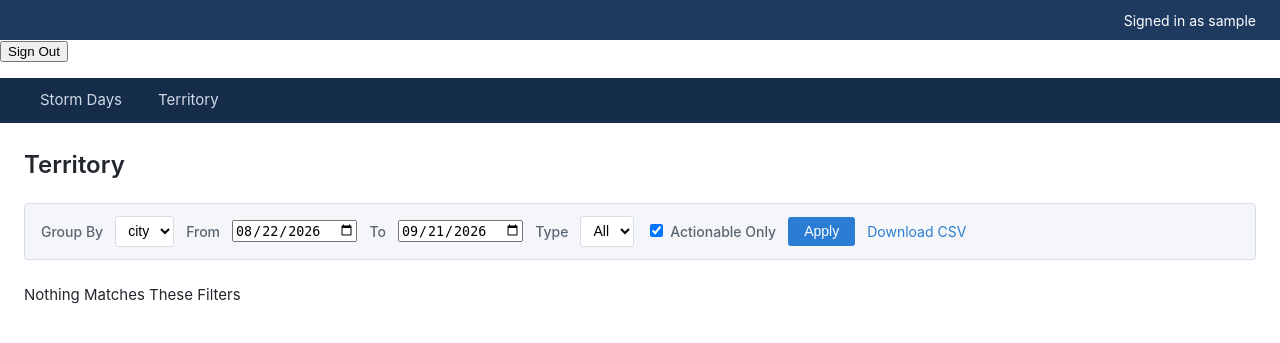
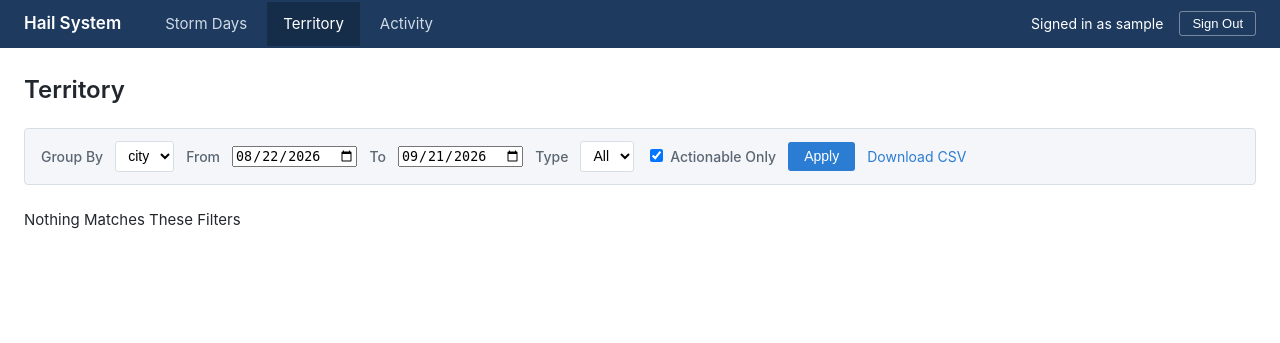
Before and after one commit to justynlarry/Hail-System, a Flask app: page /territory in a window 1280 px wide. Shown: the top 343 px of the page. Run offline with Flask 3, Linux system fonts and the light colour scheme; the visitor is signed in with stand-in values (Sample User, id 1); data that the repository does not hold is empty; some libraries are stand-ins or nearby versions.

Commit message:
Merge site header into one bar, wire up flash display, fix Phase 3 audit findings
Header: base.html replaces the stacked userbar/nav pair with a single
.site-header -- brand + nav (Storm Days/Territory/Activity, active-state
highlighted) on the left, "Signed in as" + Sign Out on the right. Sign
Out stays a POST form. login.html has no header since it's gated on
session.emp_id.

Flashes: base.html now renders get_flashed_messages() globally (the
.flashes panel), so Pull/Match feedback that was previously queued but
never displayed anywhere except login.html now shows up everywhere.
login.html's own now-redundant flash block is removed.

Fixes found in the Phase 3 wrap-up audit:
- storm_matches() passed rows to matches.html instead of groups, so the
  page always rendered "No matched listings" regardless of real data
- web service was missing RENTCAST_KEY in docker-compose.yml -- the
  Pull feature runs inside the web process's own thread, not the
  separate tools-profile app service, so every real pull failed auth
  before making a request
- workstate.py counted a failed pull (api_status = 'failed') the same
  as a successful one, so an auth failure like the above would still
  flip a storm day's badge to "Pulled, not matched"
- territory.html's city drill-down passed the page's overall
  selected_type instead of each row's own report_text, so expanding a
  city with multiple storm types would filter on the wrong one
- missing space in the "No new matches" flash text
- dead data-days read in storms.js, never emitted by any template

Two syntax slips introduced while wiring the flashes panel are also
fixed here: base.html's {% endfor %} had gotten mangled to {{% endfor
%}}, and login.html lost its {% block content %} opener while its
redundant flash block was being removed -- both broke every page
they touched (base.html breaks everything that extends it; login.html
broke sign-in entirely). Verified via a full rebuild + recreate and
re-checking every route before this commit.

Co-Authored-By: Claude Sonnet 5 <noreply@anthropic.com>

```diff
--- a/docker-compose.yml
+++ b/docker-compose.yml
@@ -111,6 +111,7 @@ services:
       PGUSER: hail_app
       PGPASSWORD: ${HAIL_APP_PASSWORD:?HAIL_APP_PASSWORD is not set --see .env.example}
       FLASK_SECRET_KEY: ${FLASK_SECRET_KEY:?FLASK_SECRET_KEY is not set -- see .env.example}
+      RENTCAST_KEY: ${RENTCAST_KEY:?}
     ports:
       - "127.0.0.1:8000:8000"
     networks:
--- a/hailsys/queries/workstate.py
+++ b/hailsys/queries/workstate.py
@@ -29,6 +29,7 @@ WITH activity AS (
     WHERE storm_date IS NOT NULL
         AND storm_date >= %(start_date)s
         AND storm_date < %(end_date)s
+        AND api_status <> 'failed'
 
     UNION ALL
 
--- a/hailsys/web/static/storms.js
+++ b/hailsys/web/static/storms.js
@@ -22,7 +22,6 @@ document.addEventListener('click', function (event) {
     if (button.dataset.date) params.set('date', button.dataset.date);
     if (button.dataset.type) params.set('type', button.dataset.type);
     if (button.dataset.area) params.set('area_name', button.dataset.area);
-    if (button.dataset.days) params.set('days', button.dataset.days);
     if (button.dataset.start) params.set('start', button.dataset.start);
     if (button.dataset.end) params.set('end', button.dataset.end);
     if (button.dataset.actionable === '1') params.set('actionable', '1');
--- a/hailsys/web/static/style.css
+++ b/hailsys/web/static/style.css
@@ -19,20 +19,56 @@ body {
   line-height: 1.5;
 }
 
-/* Header bar */
-.userbar {
+/* Header bar: app name + nav on the left, session info + sign out on the
+   right, one bar rather than a stacked userbar/nav pair. */
+.site-header {
   display: flex;
+  align-items: center;
+  justify-content: space-between;
   gap: 1rem;
-  align-items: center;
-  justify-content: flex-end;
   background: var(--navy);
   color: #fff;
-  padding: 0.6rem 1.5rem;
+  padding: 0 1.5rem;
+  margin: 0 0 1.5rem;
+}
+
+.site-header-left {
+  display: flex;
+  align-items: center;
+  gap: 0.25rem;
+}
+
+.brand {
+  color: #fff;
+  text-decoration: none;
+  font-weight: 600;
+  font-size: 1.0625rem;
+  padding: 0.7rem 1rem 0.7rem 0;
+  margin-right: 0.5rem;
+}
+
+.nav {
+  display: flex;
+  gap: 0.25rem;
+}
+.nav a {
+  color: #cfdae6;
+  text-decoration: none;
+  padding: 0.7rem 1rem;
+  font-size: 0.9375rem;
+}
+.nav a:hover { color: #fff; background: rgba(255,255,255,0.08); }
+.nav a.active { color: #fff; background: var(--navy-dark); }
+
+.site-header-right {
+  display: flex;
+  align-items: center;
+  gap: 1rem;
   font-size: 0.875rem;
-  margin: 0;
+  white-space: nowrap;
 }
-.userbar form { margin: 0; }
-.userbar button {
+.site-header-right form { margin: 0; display: inline-block; }
+.site-header-right button {
   background: transparent;
   border: 1px solid rgba(255,255,255,0.4);
   color: #fff;
@@ -41,22 +77,7 @@ body {
   cursor: pointer;
   font-size: 0.8125rem;
 }
-.userbar button:hover { background: rgba(255,255,255,0.1); }
-
-.nav {
-  display: flex;
-  gap: 0.25rem;
-  background: var(--navy-dark);
-  padding: 0 1.5rem;
-  margin: 0 0 1.5rem;
-}
-.nav a {
-  color: #cfdae6;
-  text-decoration: none;
-  padding: 0.7rem 1rem;
-  font-size: 0.9375rem;
-}
-.nav a:hover { color: #fff; background: rgba(255,255,255,0.08); }
+.site-header-right button:hover { background: rgba(255,255,255,0.1); }
 
 h1 {
   font-size: 1.5rem;
@@ -329,3 +350,12 @@ h1 ~ table, h1 ~ p { margin-left: 1.5rem; margin-right: 1.5rem; }
     margin: 0;
     padding-left: 1.25rem;
 }
+
+.flashes {
+    background: #e0f2fe;
+    border-left: 4px solid #0284c7;
+    padding: 0.75rem 1rem;
+    margin: 0 0 1.5rem;
+}
+.flashes p { margin: 0; }
+.flashes p + p { margin-top: 0.5rem; }
--- a/hailsys/web/templates/base.html
+++ b/hailsys/web/templates/base.html
@@ -10,18 +10,34 @@
     </head>
     <body>
     {% if session.emp_id %}
-    <p class="userbar">
-        Signed in as {{ session.user_name }}
-        <form method="post" action="{{ url_for('main.logout') }}">
-            <button type="submit">Sign Out</button>
-        </form>
-    </p>
-    <nav class="nav">
-        <a href="{{ url_for('main.index') }}">Storm Days</a>
-        <a href="{{ url_for('main.territory') }}">Territory</a>
-    </nav>
+    <header class="site-header">
+        <div class="site-header-left">
+            <a class="brand" href="{{ url_for('main.index') }}">Hail System</a>
+            <nav class="nav">
+                <a href="{{ url_for('main.index') }}"
+                   class="{% if request.endpoint == 'main.index' %}active{% endif %}">Storm Days</a>
+                <a href="{{ url_for('main.territory') }}"
+                   class="{% if request.endpoint == 'main.territory' %}active{% endif %}">Territory</a>
+                <a href="{{ url_for('main.activity_page') }}"
+                   class="{% if request.endpoint == 'main.activity_page' %}active{% endif %}">Activity</a>
+            </nav>
+        </div>
+        <div class="site-header-right">
+            <span>Signed in as {{ session.user_name }}</span>
+            <form method="post" action="{{ url_for('main.logout') }}">
+                <button type="submit">Sign Out</button>
+            </form>
+        </div>
+    </header>
     {% endif %}
       <h1>{% block heading %}Hail {% endblock %}</h1>
+      {% with messages = get_flashed_messages() %}
+        {% if messages %}
+        <div class="flashes">
+            {% for m in messages %}<p>{{ m }}</p>{% endfor %}
+        </div>
+        {% endif %}
+        {% endwith %}
     {% block content %}{% endblock %}
     </body>
 </html>
--- a/hailsys/web/templates/territory.html
+++ b/hailsys/web/templates/territory.html
@@ -68,7 +68,7 @@
                         <button class="expand"
                             data-endpoint="/territory/days"
                             data-area="{{ row.area_name }}"
-                            data-type="{{ selected_type or '' }}"
+                            data-type="{{ row.report_text }}"
                             data-start="{{ start_day.isoformat() }}"
                             data-end="{{ end_day.isoformat() }}"
                             data-actionable="{{ '1' if actionable_only else '' }}">+</button>
--- a/hailsys/web/views.py
+++ b/hailsys/web/views.py
@@ -461,7 +461,7 @@ def match_start():
         flash(f"Matched {day} {report_text or 'all types'}: "
               f"{new_matches} new match{'' if new_matches == 1 else 'es'}")
     else:
-        flash(f"No new matches for {day} {report_text or 'all types'}."
+        flash(f"No new matches for {day} {report_text or 'all types'}. "
               f"Either nothing was within range, or it was already matched.")
 
     return redirect(url_for("main.index"))
@@ -507,7 +507,7 @@ def storm_matches():
 
     return render_template(
         "matches.html",
-        rows=rows,
+        groups=groups,
         storm_date=day,
         report_text=report_text,
         radius_miles=DEFAULT_MATCH_RADIUS_MILES,
```
Also changed, not shown: hailsys/web/templates/login.html (+0 -8 lines).
